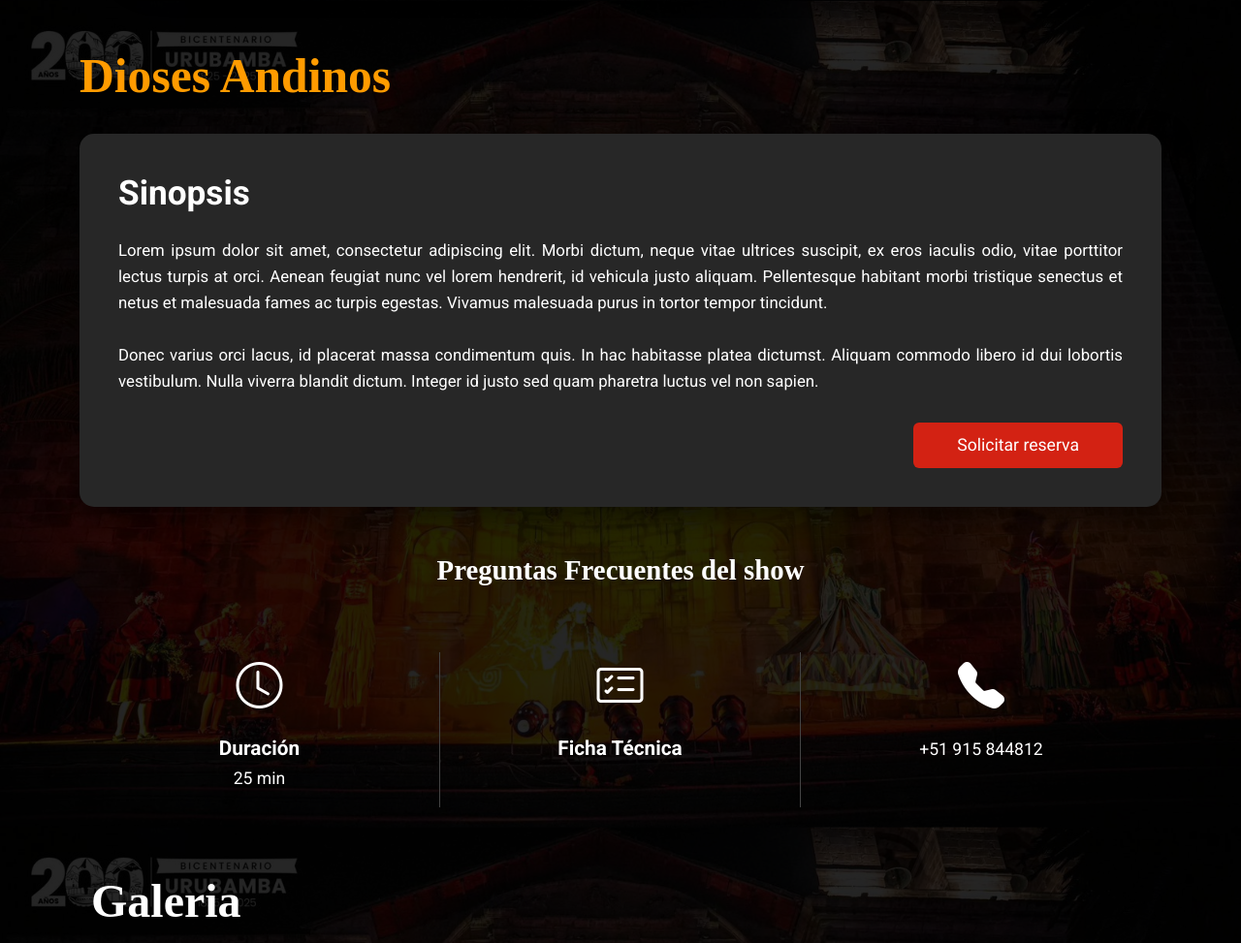
After one commit to fernandoC2480/TEATROKusi-Wasi, a PHP site: page /pages/shows/show.php in a window 1280 px wide. The commit adds this page. Shown: the part 852-1825 px from the top of the page at 97% size. Run offline with PHP 8.4, Linux system fonts and the light colour scheme.

Commit message:
show
cree la pagina de cada show

```diff
--- a/frontend/assets/css/estilos_index.css
+++ b/frontend/assets/css/estilos_index.css
@@ -182,53 +106,95 @@ body {
     color: black !important;
 }
 
-/* Contenedor principal del Footer */
+/* --- 6. TÍTULOS Y SECCIONES --- */
+.seccion-titulos h1 {
+    font-family: 'Alegreya', serif;
+    font-weight: bold;
+    font-size: clamp(2rem, 5vw, 3.1rem);
+    text-transform: uppercase;
+    color: #FF9B00;
+    margin: 30px 0;
+}
+
+.seccion-subtitulos h1 {
+    font-family: 'Alegreya', serif;
+    font-weight: bold;
+    font-size: clamp(2rem, 5vw, 3.1rem);
+    color: #FF9B00;
+    margin: 30px 0;
+}
+
+.seccion-frase {
+    font-family: 'Lobster';
+    color: #CEAE7E;
+    font-size: clamp(1.5rem, 4vw, 2.2rem);
+    font-style: italic;
+}
+
+/* --- 7. TARJETAS (CUSTOM CARDS) --- */
+.custom-card {
+    width: 100%;
+    max-width: 360px;
+    background-color: #272727 !important;
+    border: none;
+    margin: 15px auto;
+    color: white;
+    transition: transform 0.3s ease, box-shadow 0.3s ease;
+    z-index: 1;
+}
+
+.custom-card:hover {
+    transform: scale(1.05);
+    box-shadow: 0 10px 30px rgba(0, 0, 0, 0.6);
+    z-index: 10;
+}
+
+.custom-card .card-img-top {
+    width: 360px;
+    height: 460px;
+    object-fit: cover;
+}
+
+.custom-card .card-title {
+    color: #FF9B00;
+    font-family: 'Cinzel Decorative', cursive;
+    font-weight: 700;
+    font-size: 1.8rem;
+    text-transform: uppercase;
+}
+
+.custom-card .card-text {
+    color: #CEAE7E;
+    font-size: 18px;
+}
+
+
+
+/* --- 8. FOOTER --- */
 .site-footer {
     background-color: #000;
     color: #fff;
-    font-family: 'Roboto', sans-serif;
+    padding-top: 20px;
 }
 
-/* Franja de símbolos superior */
 .imgfooter {
-    background-image: url('../img/bannerfoter.png');
-    background-repeat: repeat-x;
+    background: url('../img/bannerfoter.png') repeat-x center;
     background-size: contain;
-    background-position: center;
     width: 100%;
     height: 60px;
     margin-bottom: 20px;
 }
 
-/* Títulos */
 .footer-title {
     font-size: 1.1rem;
     font-weight: 800;
     margin-bottom: 1.5rem;
 }
 
-/* Listas */
 .footer-list {
     list-style: none;
     padding: 0;
-    margin: 0;
     line-height: 1.6;
-}
-
-.footer-list li {
-    font-size: 0.95rem;
-    margin-bottom: 2px;
-}
-
-.footer-link {
-    color: #fff;
-    text-decoration: none;
-}
-
-/* Iconos de contacto grandes (WhatsApp y Email) */
-.contact-large {
-    color: #fff;
-    flex: 1;
 }
 
 .contact-large i {
@@ -257,74 +217,210 @@ body {
 
 .social-icons-brand a:hover {
     transform: scale(1.2);
-    color: #f1c40f;
+    color: #FF9B00;
 }
 
-/* Ajustes para móviles */
+/* --- 9. RESPONSIVE (Móviles) --- */
+@media (max-width: 991px) {
+    .navbar-collapse {
+        background: rgba(0,0,0,0.95);
+        padding: 20px;
+        border-radius: 10px;
+        margin-top: 15px;
+        border: 1px solid #AE8E1C;
+    }
+
+    .nav-links {
+        flex-direction: column;
+        gap: 15px;
+    }
+
+    .submenu {
+        position: static;
+        display: block;
+        background: transparent;
+        box-shadow: none;
+        padding-left: 20px;
+    }
+}
+
 @media (max-width: 767px) {
-    .footer-title { text-align: center; margin-top: 20px; }
-    .footer-list { text-align: center; }
+    .footer-title, .footer-list { text-align: center; }
     .contact-large i { font-size: 3rem; }
     .imgfooter { height: 40px; }
+    .custom-card .card-img-top {
+        width: 100%;
+        height: auto;
+        aspect-ratio: 360 / 460;
+    }
 }
-/* Título principal "Nuestros shows" */
-.seccion-titulos h1 {
+
+@keyframes fadeIn {
+    from { opacity: 0; transform: translateY(10px); }
+    to { opacity: 1; transform: translateY(0); }
+}
+
+/* --- Estilo del Video Hero --- */
+.video-hero {
+    background-color: #000;
+    padding-bottom: 20px;
+}
+
+.video-wrapper {
+    border-radius: 12px;
+    overflow: hidden;
+    max-width: 1000px;
+    margin: 0 auto;
+    box-shadow: 0 0 20px rgba(255, 155, 0, 0.2);
+}
+
+/* Ajuste para que en móviles no pegue a los bordes */
+@media (max-width: 768px) {
+    .video-wrapper {
+        border-width: 2px;
+    }
+}
+
+/* Contenedor principal */
+.sinopsis-container {
+    background-color: #272727;
+    padding: 40px;
+    border-radius: 15px;
+    color: white;
+    box-shadow: 0 10px 30px rgba(0, 0, 0, 0.5);
+    margin-top: 20px;
+}
+
+/* Título Sinopsis */
+.sinopsis-title {
+    font-size: 2.2rem;
+    font-weight: 800;
+    margin-bottom: 25px;
+    font-family: 'Roboto', sans-serif;
+}
+
+/* Cuerpo del texto */
+.sinopsis-text {
+    font-size: 1.05rem;
+    line-height: 1.6;
+    color: #ffffff;
+    text-align: justify;
+    margin-bottom: 30px;
+}
+
+/* Botón Reservar */
+.btn-reservar {
+    background-color: #D32213;
+    color: white;
+    padding: 10px 45px;
+    text-decoration: none;
+    border-radius: 6px;
+    font-weight: 500;
+    font-size: 1.1rem;
+    transition: all 0.3s ease;
+    display: inline-block;
+}
+
+.btn-reservar:hover {
+    background-color: #b71c1c;
+    color: white;
+    transform: translateY(-2px);
+    box-shadow: 0 5px 15px rgba(211, 47, 47, 0.4);
+}
+
+/* Título con fuente Alegreya */
+.faq-show-title {
     font-family: 'Alegreya', serif;
-    font-weight: bold;
-    font-size: 50px;
-    text-transform: uppercase;
-    color: #FF9B00;
-    margin-bottom: 40px;
+    font-weight: 700;
+    font-size: 1.8rem;
+    color: white;
 }
-/* Subtitulos */
-.seccion-subtitulos h1 {
+
+/* Contenedor de los ítems */
+.info-show-container {
+    padding: 20px 0;
+}
+
+/* Iconos */
+.info-show-item i {
+    font-size: 3rem;
+    color: white;
+    display: block;
+    margin-bottom: 15px;
+}
+
+/* Subtítulos (Duración, Ficha técnica) */
+.info-show-item h4 {
+    font-family: 'Roboto', sans-serif;
+    font-weight: 700;
+    font-size: 1.3rem;
+    margin-bottom: 5px;
+}
+
+/* Textos pequeños (25 min, número) */
+.info-show-item p {
+    font-family: 'Roboto', sans-serif;
+    font-size: 1.1rem;
+    font-weight: 400;
+}
+
+/* Líneas divisorias verticales */
+.border-side {
+    border-right: 1px solid #444;
+}
+
+/* Ajuste para móviles: quitar líneas verticales y dar espacio */
+@media (max-width: 767px) {
+    .border-side {
+        border-left: none;
+        border-right: none;
+        border-top: 1px solid #444;
+        border-bottom: 1px solid #444;
+        margin: 20px 0;
+        padding: 20px 0;
+    }
+    .info-show-item {
+        margin-bottom: 30px;
+    }
+}
+
+/* Título "Galeria" */
+.gallery-main-title {
     font-family: 'Alegreya', serif;
-    font-size: 50px;
-    font-weight: bold;
-    color: #FF9B00;
-    margin-bottom: 40px;
-    margin-top: 40px;
+    font-weight: 700;
+    color: #ffffff;
+    font-size: 3rem;
+    margin-bottom: 30px;
+    text-align: left; /* Alineado a la izquierda como en la imagen */
 }
-/* frase */
-.seccion-frase{
-    font-family: 'Lobster', serif;
-    color: #CEAE7E;
-    margin-bottom: 40px;
-    font-size: 36px;
-    font-style: italic;
+
+/* Contenedor de cada imagen */
+.gallery-item {
+    overflow: hidden;
+    background-color: #000;
 }
-/* Color de la Card */
-.card-dark {
-    background-color: #272727 !important;
-    color: white;
-    border: 1px solid #444;
-}
-.custom-card .card-img-top {
-    width: 360px;
-    height: 460px;
-    object-fit: cover;
-    margin: 0 auto;
+
+.gallery-item img {
+    width: 100%;
+    height: 350px;    /* Altura fija para que todas las fotos se vean iguales */
+    object-fit: cover; /* Hace que la imagen llene el espacio sin estirarse */
+    transition: transform 0.5s ease;
     display: block;
 }
-.custom-card {
-    width: 360px;
-    background-color: #272727 !important;
-    border: none;
-    margin: auto;
+
+/* Efecto opcional: un pequeño zoom al pasar el mouse */
+.gallery-item img:hover {
+    transform: scale(1.08);
+    cursor: pointer;
 }
 
-
-
-/* Estilo para el título */
-.custom-card .card-title {
-    color: #FF9B00;
-    font-family: 'Cinzel Decorative', cursive;
-    font-weight: 700;
-    font-size: 36px;
+/* Ajuste para móviles */
+@media (max-width: 768px) {
+    .gallery-item img {
+        height: 250px; /* Más pequeño en celulares */
+    }
+    .gallery-main-title {
+        font-size: 2.2rem;
+        text-align: center;
+    }
 }
-
-/* Estilo para el texto/contenido */
-.custom-card .card-text {
-    color: #CEAE7E;
-    font-size: 20px;
-}
--- a/frontend/includes/footer.php
+++ b/frontend/includes/footer.php
@@ -62,4 +62,6 @@
         </div>
     </div>
 </footer>
-<link rel="stylesheet" href="https://cdn.jsdelivr.net/npm/bootstrap-icons@1.11.3/font/bootstrap-icons.min.css">
+<script src="https://cdn.jsdelivr.net/npm/bootstrap@5.3.3/dist/js/bootstrap.bundle.min.js"></script>
+</body>
+</html>
--- a/frontend/includes/header.php
+++ b/frontend/includes/header.php
@@ -6,6 +6,7 @@
     <title>Teatro Andino Kusiwasi</title>
     <link href="https://fonts.googleapis.com/css2?family=Roboto:wght@400;700&display=swap" rel="stylesheet">
     <link href="https://cdn.jsdelivr.net/npm/bootstrap@5.3.3/dist/css/bootstrap.min.css" rel="stylesheet">
+    <link rel="stylesheet" href="https://cdn.jsdelivr.net/npm/bootstrap-icons@1.11.3/font/bootstrap-icons.min.css">
     <link rel="stylesheet" href="../../assets/css/estilos_index.css">
     <link href="https://fonts.googleapis.com/css2?family=Cinzel+Decorative:wght@400;700;900&display=swap" rel="stylesheet">
 </head>
--- a/frontend/pages/cartelera.php
+++ b/frontend/pages/cartelera.php
@@ -18,7 +18,10 @@
                         <img src="../assets/img/imagencartelera1.png" class="card-img-top" alt="...">
                         <div class="card-body">
                             <h5 class="card-title">El Regreso de los Dioses</h5>
-                            <p class="card-text">Lorem ipsum dolor sit amet, consectetur adipiscing elit. Arcu velut exultatio volatilis per tentorium caeli.</p>
+                            <p class="card-text">Lorem ipsum dolor sit amet, consectetur adipiscing elit.</p>
+
+                            <!-- Este es el link que hace que toda la card sea cliqueable -->
+                            <a href="shows/show.php" class="stretched-link"></a>
                         </div>
                     </div>
                 </div>
--- /dev/null
+++ b/frontend/pages/shows/show.php
@@ -0,0 +1,114 @@
+<?php include '../../includes/header.php'; ?>
+
+<style>
+    body {
+        background-image: linear-gradient(rgba(0, 0, 0, 0.85), rgba(0, 0, 0, 0.85)),
+                          url('../../assets/img/imgcarrusel1.png') !important;
+        background-attachment: fixed !important;
+        background-size: cover !important;
+        background-position: center !important;
+        background-repeat: no-repeat !important;
+        background-color: #000 !important; /* Color de respaldo */
+    }
+</style>
+
+
+<!-- SECCIÓN DEL VIDEO -->
+<section class="video-hero bg-transparent">
+    <div class="container text-center py-4">
+        <div class="video-wrapper shadow-lg">
+            <div class="ratio ratio-16x9">
+                <iframe src="https://www.youtube.com/embed/8VB0_5ehQSg?si=PIwLXfJROHH3t5d4"
+                        title="YouTube video player"
+                        allowfullscreen></iframe>
+            </div>
+        </div>
+    </div>
+</section>
+
+<main class="container my-5">
+    <div class="seccion-subtitulos">
+        <h1>Dioses Andinos</h1>
+    </div>
+    <div class="sinopsis-container">
+        <h2 class="sinopsis-title">Sinopsis</h2>
+        <p class="sinopsis-text">
+            Lorem ipsum dolor sit amet, consectetur adipiscing elit. Morbi dictum, neque vitae ultrices suscipit, ex eros iaculis odio, vitae porttitor lectus turpis at orci. Aenean feugiat nunc vel lorem hendrerit, id vehicula justo aliquam. Pellentesque habitant morbi tristique senectus et netus et malesuada fames ac turpis egestas. Vivamus malesuada purus in tortor tempor tincidunt.
+            <br><br>
+            Donec varius orci lacus, id placerat massa condimentum quis. In hac habitasse platea dictumst. Aliquam commodo libero id dui lobortis vestibulum. Nulla viverra blandit dictum. Integer id justo sed quam pharetra luctus vel non sapien.
+        </p>
+        <div class="d-flex justify-content-end">
+            <a href="#" class="btn-reservar">Solicitar reserva</a>
+        </div>
+    </div>
+    <div class="container my-5 text-white">
+        <!-- Título de la sección -->
+        <div class="text-center mb-5">
+            <h3 class="faq-show-title">Preguntas Frecuentes del show</h3>
+        </div>
+        <!-- Fila de 3 columnas -->
+        <div class="row text-center info-show-container">
+            <!-- Columna 1: Duración -->
+            <div class="col-md-4 info-show-item border-side">
+                <i class="bi bi-clock"></i>
+                <h4>Duración</h4>
+                <p>25 min</p>
+            </div>
+            <!-- Columna 2: Ficha Técnica-->
+            <div class="col-md-4 info-show-item border-side">
+                <i class="bi bi-card-checklist"></i>
+                <h4>Ficha Técnica</h4>
+            </div>
+            <!-- Columna 3: Teléfono -->
+            <div class="col-md-4 info-show-item">
+                <i class="bi bi-telephone-fill"></i>
+                <p class="phone-text">+51 915 844812</p>
+            </div>
+        </div>
+    </div>
+    <div class="container my-5">
+        <h1 class="gallery-main-title">Galeria</h1>
+
+        <div class="row row-cols-1 row-cols-md-3 g-3">
+            <!-- Imagen 1 -->
+            <div class="col">
+                <div class="gallery-item">
+                    <img src="../../assets/img/imagencartelera1.png" class="img-fluid gallery-img" alt="Imagen 1" data-bs-toggle="modal" data-bs-target="#galleryModal">
+                </div>
+            </div>
+            <!-- Imagen 2 -->
+            <div class="col">
+                <div class="gallery-item">
+                    <img src="../assets/img/galeria2.png" class="img-fluid gallery-img" alt="Imagen 2" data-bs-toggle="modal" data-bs-target="#galleryModal">
+                </div>
+            </div>
+            <!-- Imagen 3 -->
+            <div class="col">
+                <div class="gallery-item">
+                    <img src="../assets/img/galeria3.png" class="img-fluid gallery-img" alt="Imagen 3" data-bs-toggle="modal" data-bs-target="#galleryModal">
+                </div>
+            </div>
+        </div>
+    </div>
+
+    <!-- ESTRUCTURA DEL MODAL (Pon esto al final de tu archivo, antes del footer) -->
+    <div class="modal fade" id="galleryModal" tabindex="-1" aria-hidden="true">
+    <div class="modal-dialog modal-dialog-centered modal-lg">
+        <div class="modal-content bg-transparent border-0">
+        <div class="modal-body p-0 text-center">
+            <button type="button" class="btn-close btn-close-white position-absolute top-0 end-0 m-3" data-bs-dismiss="modal" aria-label="Close"></button>
+            <img src="" id="modalImage" class="img-fluid rounded shadow-lg">
+        </div>
+        </div>
+    </div>
+    </div>
+</main>
+<script>
+    document.addEventListener('click', function (e) {
+        if (e.target.classList.contains('gallery-img')) {
+            const src = e.target.getAttribute('src');
+            document.getElementById('modalImage').src = src;
+        }
+    });
+</script>
+<?php include '../../includes/footer.php'; ?>
```
Also changed, not shown: other parts of frontend/assets/css/estilos_index.css (+26 -108 lines).
